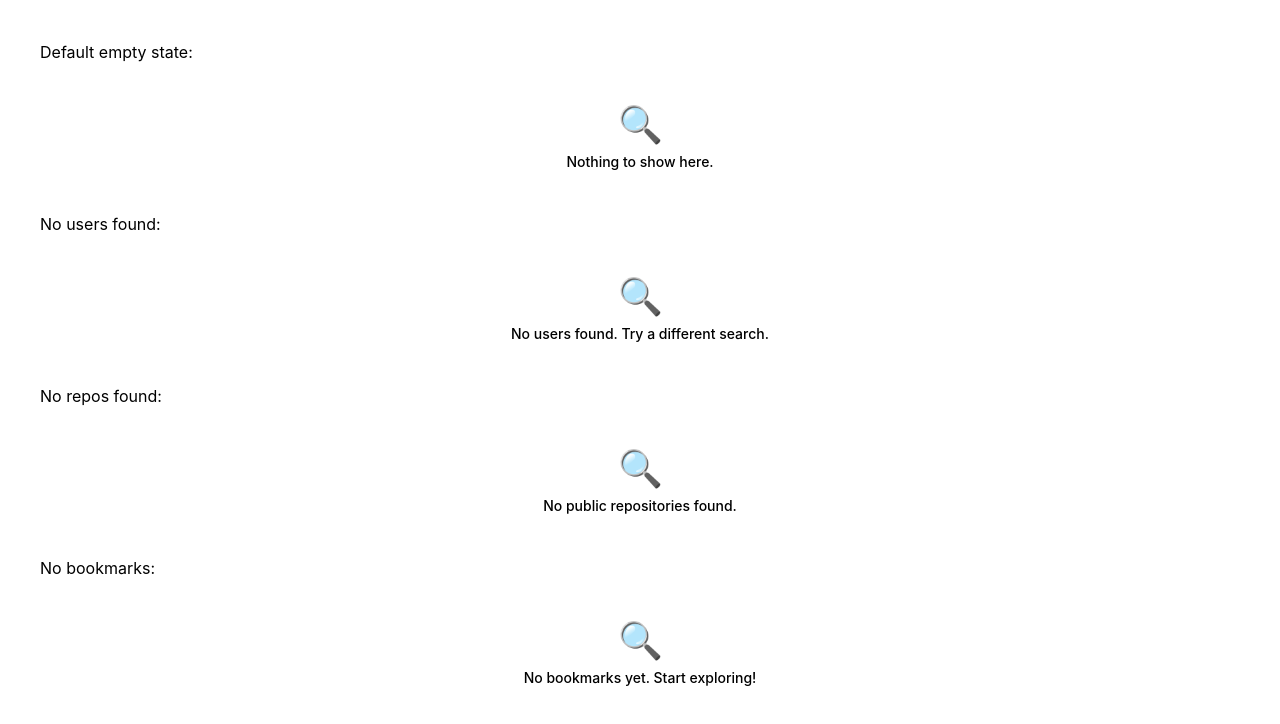
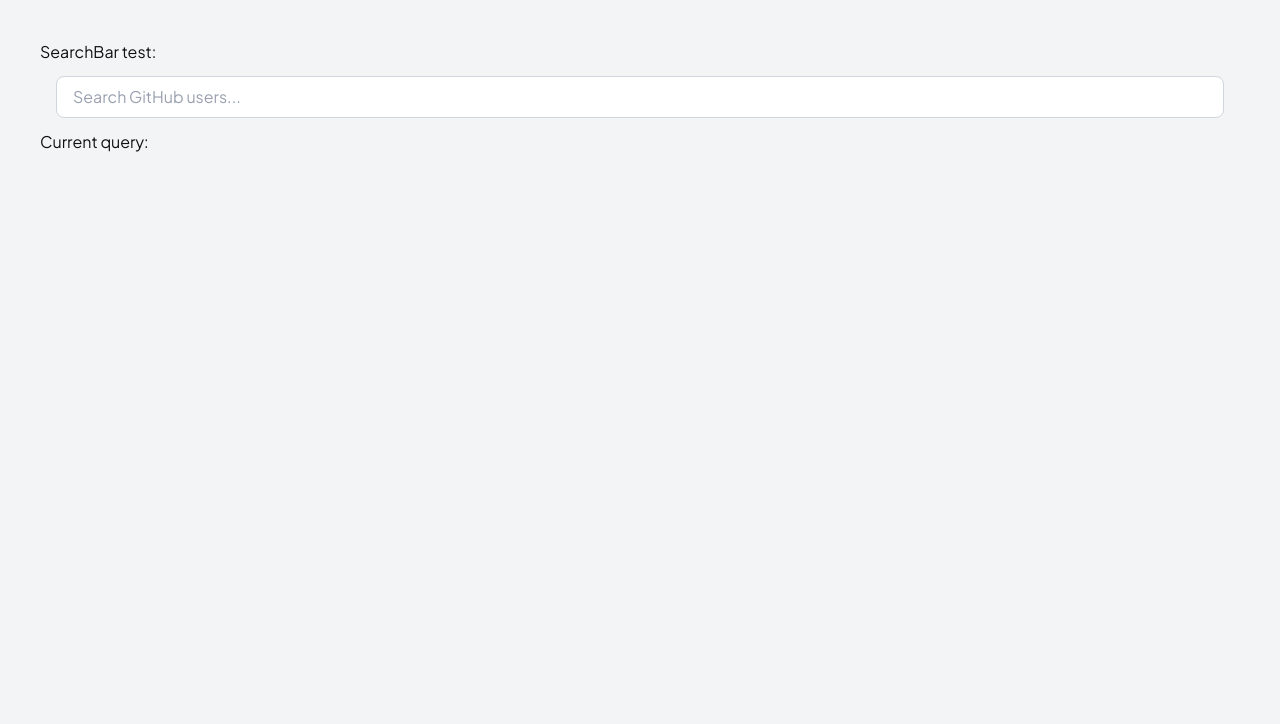
Before and after one commit to dahiya001rohit/Github-explorer, a React (Vite) app: page / in a window 1280 px wide. Shown: the top 724 px of the page. Built offline with nearby package versions, Linux system fonts and the light colour scheme.

Commit message:
feat: add SearchBar component

```diff
--- a/index.html
+++ b/index.html
@@ -3,6 +3,7 @@
   <head>
     <meta charset="UTF-8" />
     <link rel="icon" type="image/svg+xml" href="/favicon.svg" />
+    <link href="https://fonts.googleapis.com/css2?family=Plus+Jakarta+Sans:wght@400;500;600;700;800&display=swap" rel="stylesheet">
     <meta name="viewport" content="width=device-width, initial-scale=1.0" />
     <title>github-explorer</title>
   </head>
--- a/src/App.jsx
+++ b/src/App.jsx
@@ -1,19 +1,14 @@
-import { EmptyState } from './components/EmptyState'
+import { useState } from 'react'
+import { SearchBar } from './features/search/SearchBar'
 
 export const App = () => {
+  const [query, setQuery] = useState("")
+
   return (
     <div style={{ padding: "40px" }}>
-      <h2>Default empty state:</h2>
-      <EmptyState />
-
-      <h2>No users found:</h2>
-      <EmptyState message="No users found. Try a different search." />
-
-      <h2>No repos found:</h2>
-      <EmptyState message="No public repositories found." />
-
-      <h2>No bookmarks:</h2>
-      <EmptyState message="No bookmarks yet. Start exploring!" />
+      <h2>SearchBar test:</h2>
+      <SearchBar query={query} setQuery={setQuery} />
+      <p>Current query: {query}</p>
     </div>
   )
 }
--- /dev/null
+++ b/src/features/search/SearchBar.jsx
@@ -0,0 +1,13 @@
+export const SearchBar = ({ query, setQuery }) => {
+  return (
+    <div className="w-full px-4 py-3">
+      <input
+        type="text"
+        value={query}
+        onChange={(e) => setQuery(e.target.value)}
+        placeholder="Search GitHub users..."
+        className="w-full px-4 py-2 rounded-lg border border-gray-300 bg-white text-black placeholder-gray-400 focus:outline-none focus:ring-2 focus:ring-black dark:bg-gray-900 dark:text-white dark:border-gray-600 dark:placeholder-gray-500 dark:focus:ring-white"
+      />
+    </div>
+  )
+}
--- a/src/index.css
+++ b/src/index.css
@@ -1 +1,29 @@
 @import "tailwindcss";
+
+@theme {
+  --color-primary: #7C3AED;
+  --color-primary-hover: #6D28D9;
+
+  --color-bg: #F3F4F6;
+  --color-surface: #FFFFFF;
+  --color-text: #111111;
+  --color-border: #E5E7EB;
+  --color-muted: #6B7280;
+
+  --color-bg-dark: #0F0F0F;
+  --color-surface-dark: #1A1A1A;
+  --color-text-dark: #FFFFFF;
+  --color-border-dark: #2D2D2D;
+  --color-muted-dark: #9CA3AF;
+}
+
+body {
+  background-color: var(--color-bg);
+  color: var(--color-text);
+  font-family: 'Plus Jakarta Sans', sans-serif;
+}
+
+.dark body {
+  background-color: var(--color-bg-dark);
+  color: var(--color-text-dark);
+}
```
